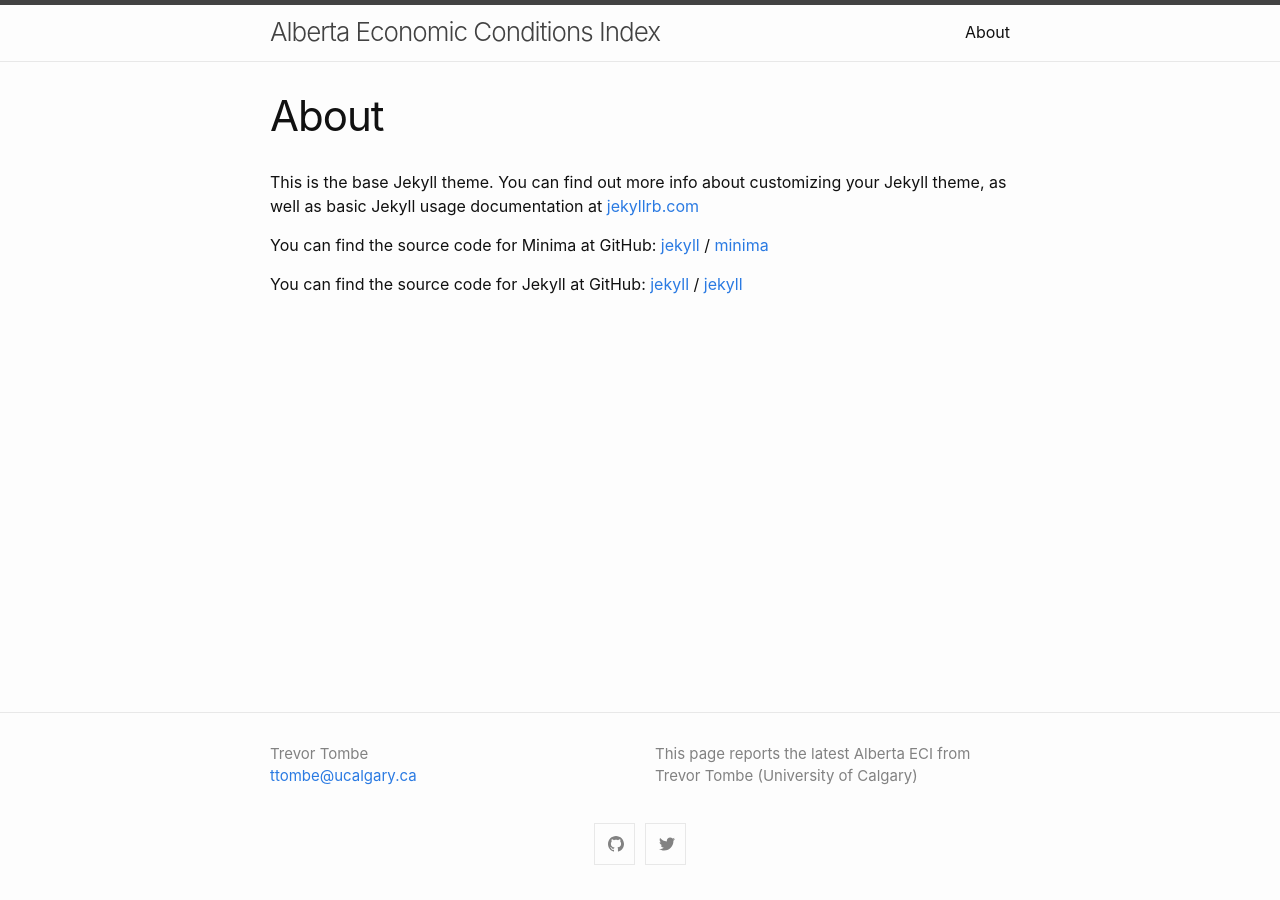
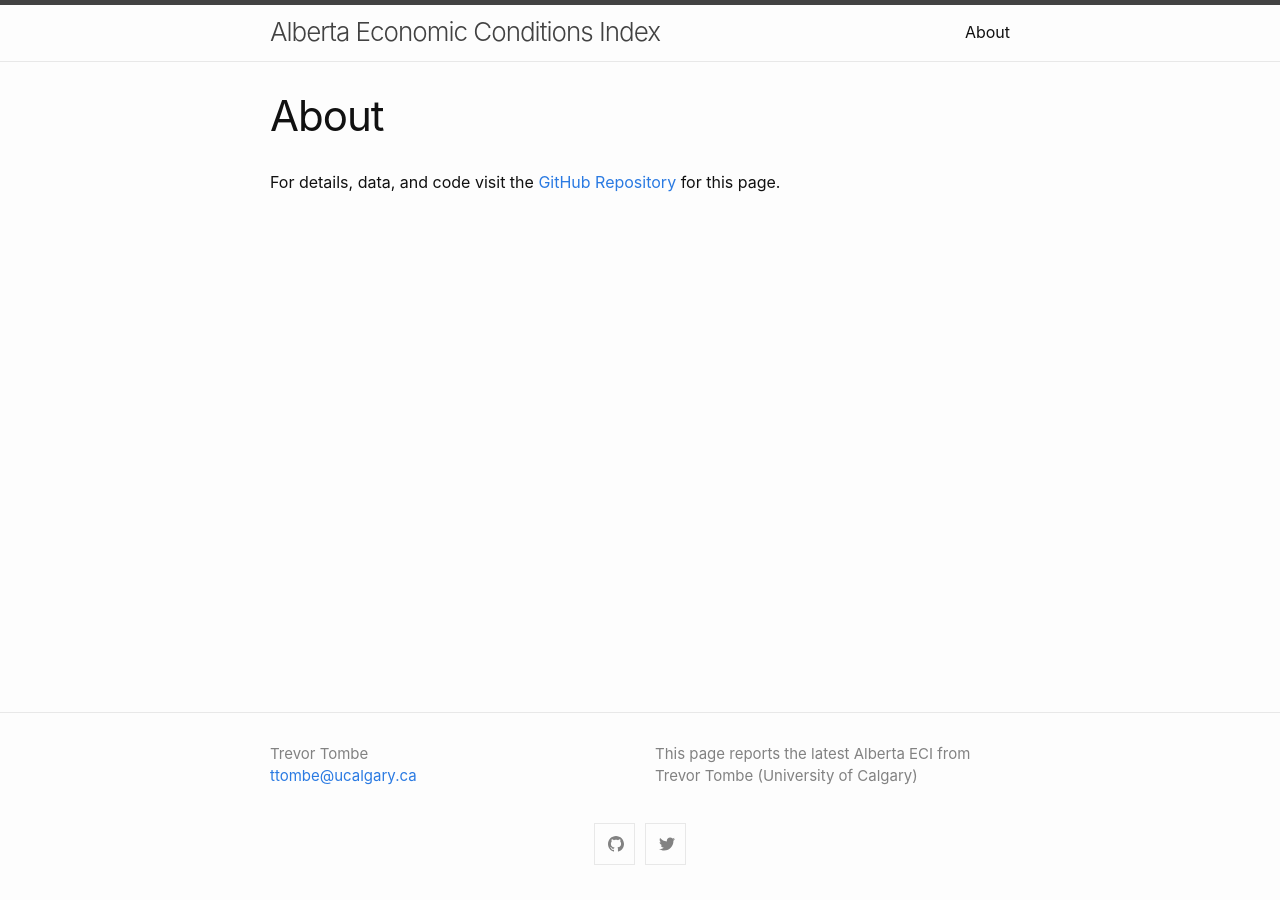
Before and after one commit to trevortombe/alberta_eci, a Jekyll site: the page built from about.md, in a window 1280 px wide. Built offline with Jekyll 4.4.1, drawn with Linux system fonts in a browser that asks for light colours.

Commit message:
Update about.md

```diff
--- a/about.md
+++ b/about.md
@@ -4,15 +4,4 @@ title: About
 permalink: /about/
 ---
 
-This is the base Jekyll theme. You can find out more info about customizing your Jekyll theme, as well as basic Jekyll usage documentation at [jekyllrb.com](https://jekyllrb.com/)
-
-You can find the source code for Minima at GitHub:
-[jekyll][jekyll-organization] /
-[minima](https://github.com/jekyll/minima)
-
-You can find the source code for Jekyll at GitHub:
-[jekyll][jekyll-organization] /
-[jekyll](https://github.com/jekyll/jekyll)
-
-
-[jekyll-organization]: https://github.com/jekyll
+For details, data, and code visit the [GitHub Repository](https://github.com/trevortombe/alberta_eci) for this page.
```
